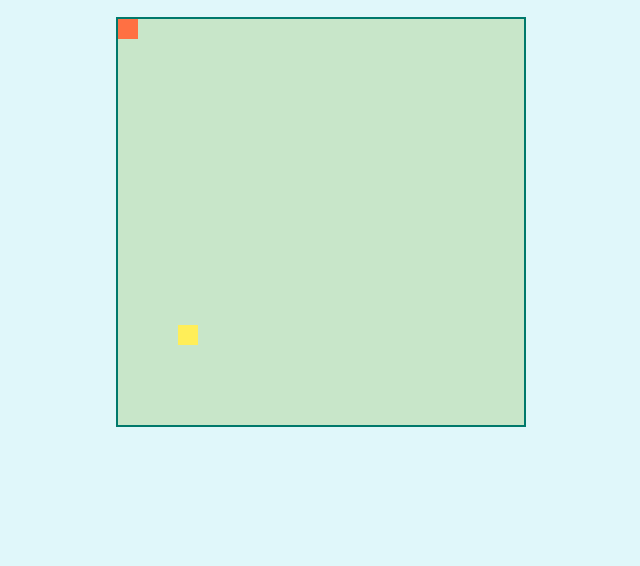
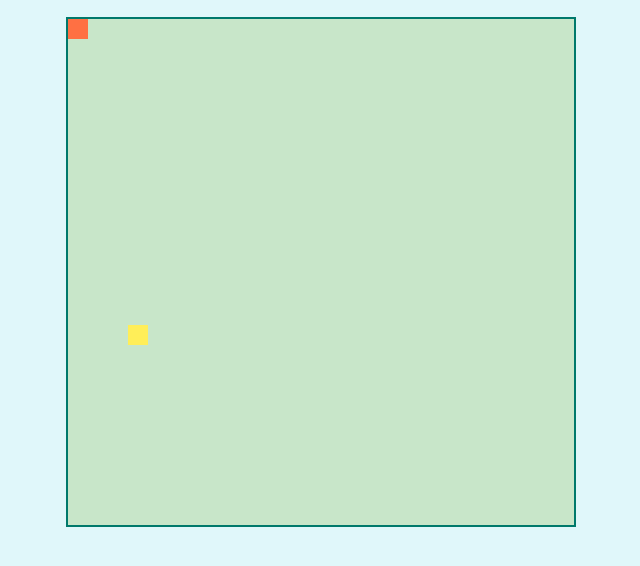
Before and after one commit to vitin266/teste, a plain HTML site: page index.html in a window 1280 px wide. Shown: the part 60-626 px from the top of the page, without its empty margins (319-959 px from the left). Drawn offline with Linux system fonts and the light colour scheme.

Commit message:
Update style.css

```diff
--- a/style.css
+++ b/style.css
@@ -18,8 +18,8 @@ h1 {
 }
 
 #game-area {
-    width: 410px;
-    height: 410px;
+    width: 510px;
+    height: 510px;
     position: relative;
     border: 2px solid #00796b;
     background-color: #c8e6c9;
```
